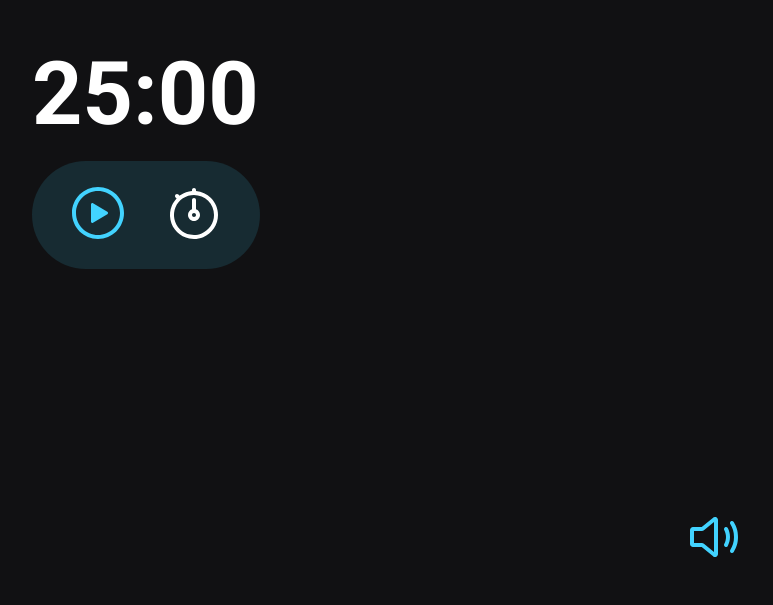
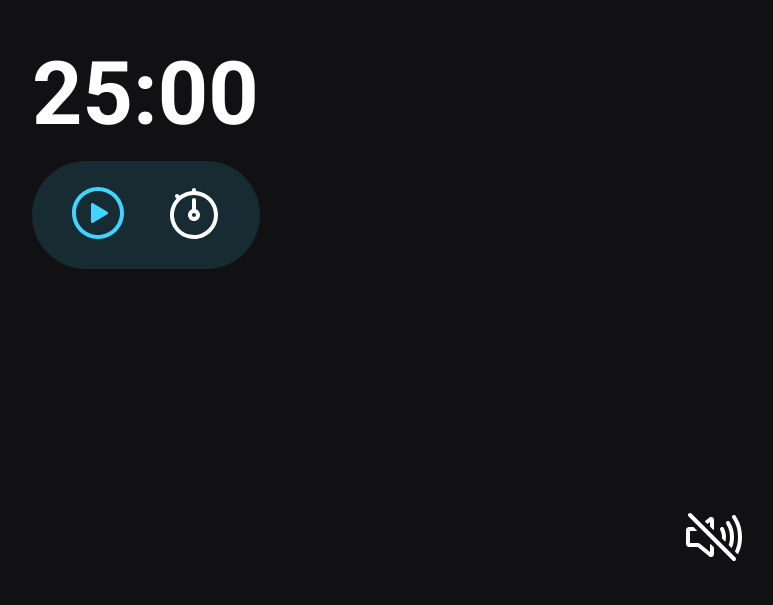
Before and after one commit to lionelsu/rocket-repository, a plain HTML site: page Stage 05/Projeto 01/index.html in a window 1280 px wide. Shown: the part 195-800 px from the top of the page, without its empty margins (494-1267 px from the left). Drawn offline with Linux system fonts and the light colour scheme.

```diff
--- a/Stage 05/Projeto 01/index.html
+++ b/Stage 05/Projeto 01/index.html
@@ -47,13 +47,13 @@
   </main>
 
   <footer>
-    <button class="sound-on"><svg width="64" height="64" viewBox="0 0 64 64" fill="none" xmlns="http://www.w3.org/2000/svg">
+    <button class="sound-on hide"><svg width="64" height="64" viewBox="0 0 64 64" fill="none" xmlns="http://www.w3.org/2000/svg">
       <path fill-rule="evenodd" clip-rule="evenodd" d="M32.7502 12.0104C33.3025 11.9643 33.8569 12.072 34.3517 12.3218C34.8466 12.5715 35.2625 12.9535 35.5535 13.4253C35.8444 13.8971 35.999 14.4402 36 14.9945L36 14.9982V48.9982L36 49.0018C35.999 49.5561 35.8444 50.0993 35.5535 50.5711C35.2625 51.0429 34.8465 51.4248 34.3517 51.6746C33.8569 51.9243 33.3025 52.0321 32.7502 51.9859C32.1978 51.9398 31.669 51.7415 31.2225 51.4131C31.1946 51.3926 31.1673 51.3713 31.1405 51.3494L19.7189 41.9981C19.7172 41.9981 19.7154 41.9982 19.7137 41.9982C19.7112 41.9982 19.7087 41.9982 19.7063 41.9982H11C10.2044 41.9982 9.44129 41.6821 8.87868 41.1195C8.31607 40.5569 8 39.7938 8 38.9982V24.9982C8 24.2025 8.31607 23.4395 8.87868 22.8769C9.44129 22.3142 10.2044 21.9982 11 21.9982H19.719L31.1405 12.6469C31.1673 12.625 31.1946 12.6038 31.2225 12.5833C31.669 12.2549 32.1978 12.0566 32.7502 12.0104ZM32 17.1129L22.2504 25.0952C21.548 25.6829 20.66 26.0029 19.744 25.9982H12V37.9982H19.6996C20.6203 37.993 21.5147 38.3063 22.2309 38.8852C22.2342 38.8878 22.2375 38.8905 22.2407 38.8932L32 46.8835V17.1129Z" fill="#42D3FF"/>
       <path fill-rule="evenodd" clip-rule="evenodd" d="M43.0911 22.2185C44.075 21.7165 45.2795 22.1071 45.7815 23.0911C47.1523 25.7777 48 28.6985 48 32C48 35.2688 47.1159 38.2499 45.7876 40.897C45.2922 41.8842 44.0902 42.283 43.103 41.7876C42.1158 41.2922 41.717 40.0902 42.2124 39.103C43.3191 36.8976 44 34.5287 44 32C44 29.424 43.3477 27.1223 42.2185 24.9089C41.7165 23.925 42.1072 22.7205 43.0911 22.2185Z" fill="#42D3FF"/>
       <path fill-rule="evenodd" clip-rule="evenodd" d="M48.9926 16.2723C49.9468 15.7159 51.1714 16.0384 51.7277 16.9926C54.3508 21.4912 56 25.5505 56 32C56 38.4594 54.279 42.5547 51.7354 46.9943C51.1862 47.9527 49.9642 48.2845 49.0057 47.7354C48.0473 47.1862 47.7155 45.9641 48.2646 45.0057C50.591 40.9453 52 37.5406 52 32C52 26.4495 50.6492 23.0838 48.2723 19.0074C47.7159 18.0532 48.0384 16.8286 48.9926 16.2723Z" fill="#42D3FF"/>
       </svg>
       </button>
-    <button class="sound-off hide"><svg width="64" height="64" viewBox="0 0 64 64" fill="none" xmlns="http://www.w3.org/2000/svg">
+    <button class="sound-off"><svg width="64" height="64" viewBox="0 0 64 64" fill="none" xmlns="http://www.w3.org/2000/svg">
       <path fill-rule="evenodd" clip-rule="evenodd" d="M6.58579 8.58579C7.36683 7.80474 8.63317 7.80474 9.41421 8.58579L53.4142 52.5858C54.1953 53.3668 54.1953 54.6332 53.4142 55.4142C52.6332 56.1953 51.3668 56.1953 50.5858 55.4142L6.58579 11.4142C5.80474 10.6332 5.80474 9.36683 6.58579 8.58579Z" fill="white"/>
       <path d="M28 17.115V21.34C28.0002 21.4722 28.0528 21.599 28.1462 21.6925L31.1462 24.6925C31.2161 24.7624 31.3051 24.8101 31.402 24.8295C31.499 24.8488 31.5995 24.839 31.6908 24.8013C31.7822 24.7636 31.8603 24.6996 31.9153 24.6175C31.9704 24.5354 31.9998 24.4388 32 24.34V15.0713C32.0056 14.5179 31.8613 13.9734 31.5825 13.4954C31.3036 13.0174 30.9007 12.6238 30.4163 12.3562C29.917 12.0875 29.3517 11.9664 28.7862 12.0069C28.2207 12.0474 27.6783 12.2479 27.2225 12.585C27.1939 12.6048 27.1664 12.6261 27.14 12.6488L23.1475 15.9175C23.0936 15.9618 23.0495 16.0169 23.0181 16.0792C22.9868 16.1415 22.9688 16.2098 22.9654 16.2795C22.962 16.3492 22.9732 16.4188 22.9983 16.4839C23.0234 16.549 23.0619 16.6082 23.1112 16.6575L25.2425 18.79C25.3304 18.8778 25.4478 18.9298 25.5718 18.9358C25.6959 18.9418 25.8178 18.9014 25.9137 18.8225L28 17.115Z" fill="white"/>
       <path d="M28 46.885L18.2412 38.895C17.5248 38.3131 16.6292 37.9969 15.7063 38H8V26H14.34C14.4388 25.9998 14.5354 25.9704 14.6175 25.9153C14.6996 25.8603 14.7636 25.7822 14.8013 25.6908C14.839 25.5995 14.8488 25.499 14.8295 25.402C14.8101 25.3051 14.7624 25.2161 14.6925 25.1462L11.6925 22.1462C11.599 22.0528 11.4722 22.0002 11.34 22H7C6.20435 22 5.44129 22.3161 4.87868 22.8787C4.31607 23.4413 4 24.2043 4 25V39C4 39.7956 4.31607 40.5587 4.87868 41.1213C5.44129 41.6839 6.20435 42 7 42H15.72L27.14 51.35C27.1664 51.3726 27.1939 51.3939 27.2225 51.4137C27.684 51.7554 28.2341 51.957 28.8071 51.9944C29.38 52.0319 29.9517 51.9036 30.4538 51.625C30.9283 51.3547 31.322 50.9624 31.5939 50.4888C31.8658 50.0151 32.006 49.4774 32 48.9313V42.66C31.9998 42.5278 31.9472 42.401 31.8538 42.3075L28.8538 39.3075C28.7839 39.2376 28.6949 39.1899 28.598 39.1705C28.501 39.1512 28.4005 39.161 28.3092 39.1987C28.2178 39.2364 28.1397 39.3004 28.0847 39.3825C28.0296 39.4646 28.0002 39.5612 28 39.66V46.885Z" fill="white"/>
--- a/Stage 05/Projeto 01/js/index.js
+++ b/Stage 05/Projeto 01/js/index.js
@@ -24,6 +24,6 @@
   resetControls: controls.reset
 })
 
-const sound = Sound()
+const sound = Sound()
 
 Events({controls, timer, sound})
```
